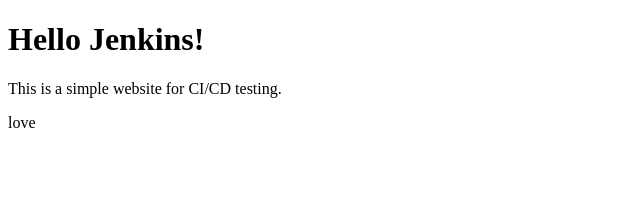
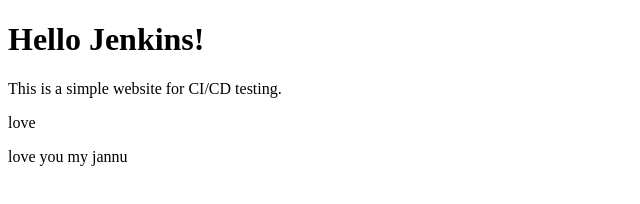
Before and after one commit to prasanth-devops/my-website, a plain HTML site: page index.html in a window 1280 px wide. Shown: the whole page, without its empty margins (0-640 px from the left). Drawn offline with Linux system fonts and the light colour scheme.

Commit message:
add some

```diff
--- a/index.html
+++ b/index.html
@@ -9,3 +9,4 @@
 </body>
 </html>
 <p>love</p>
+<p>love you my jannu </p>
```
